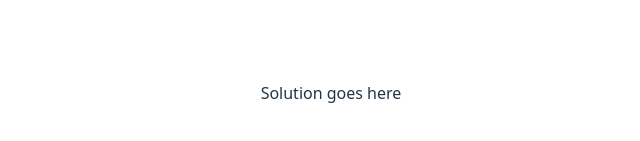
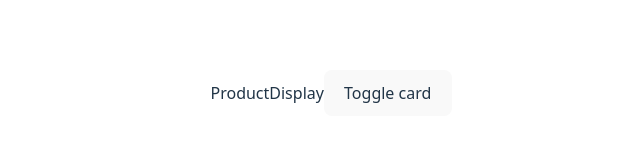
Before and after one commit to mohiyuddinshaikh/react-coding-problems, a React (Vite) app: page / in a window 1280 px wide. Shown: the part 307-448 px from the top of the page, without its empty margins (309-949 px from the left). Built offline with nearby package versions, Linux system fonts and the light colour scheme.

Commit message:
solution added

```diff
--- a/src/App.jsx
+++ b/src/App.jsx
@@ -1,7 +1,12 @@
 import "./App.css";
+import ProductDisplay from "./components/ProductDisplay";
 
 function App() {
-  return <div className="">Solution goes here</div>;
+  return (
+    <div className="">
+      <ProductDisplay />
+    </div>
+  );
 }
 
 export default App;
--- /dev/null
+++ b/src/components/ProductDisplay.jsx
@@ -0,0 +1,22 @@
+import { useEffect, useState } from "react";
+import useEffectOnce from "../hooks/useEffectOnce";
+
+function Card() {
+  useEffectOnce(() => {
+    console.log("here");
+    return () => console.log("cleanup log");
+  });
+
+  return "Card";
+}
+
+export default function ProductDisplay() {
+  const [clicked, setclicked] = useState(false);
+  return (
+    <div>
+      ProductDisplay
+      <button onClick={() => setclicked((prev) => !prev)}>Toggle card</button>
+      {clicked ? <Card /> : null}
+    </div>
+  );
+}
--- /dev/null
+++ b/src/hooks/useEffectOnce.jsx
@@ -0,0 +1,13 @@
+import { useEffect } from "react";
+
+export default function useEffectOnce(callback) {
+  useEffect(() => {
+    const res = callback();
+
+    return () => {
+      if (res) {
+        res();
+      }
+    };
+  }, []);
+}
```
